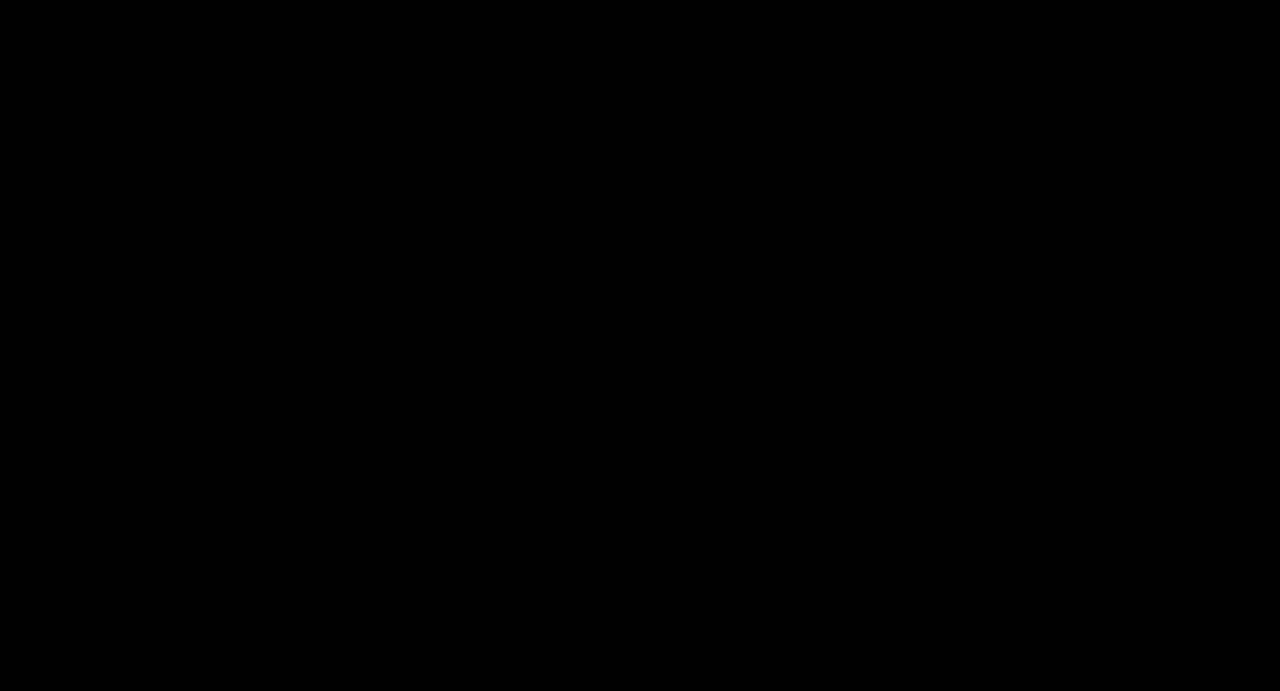
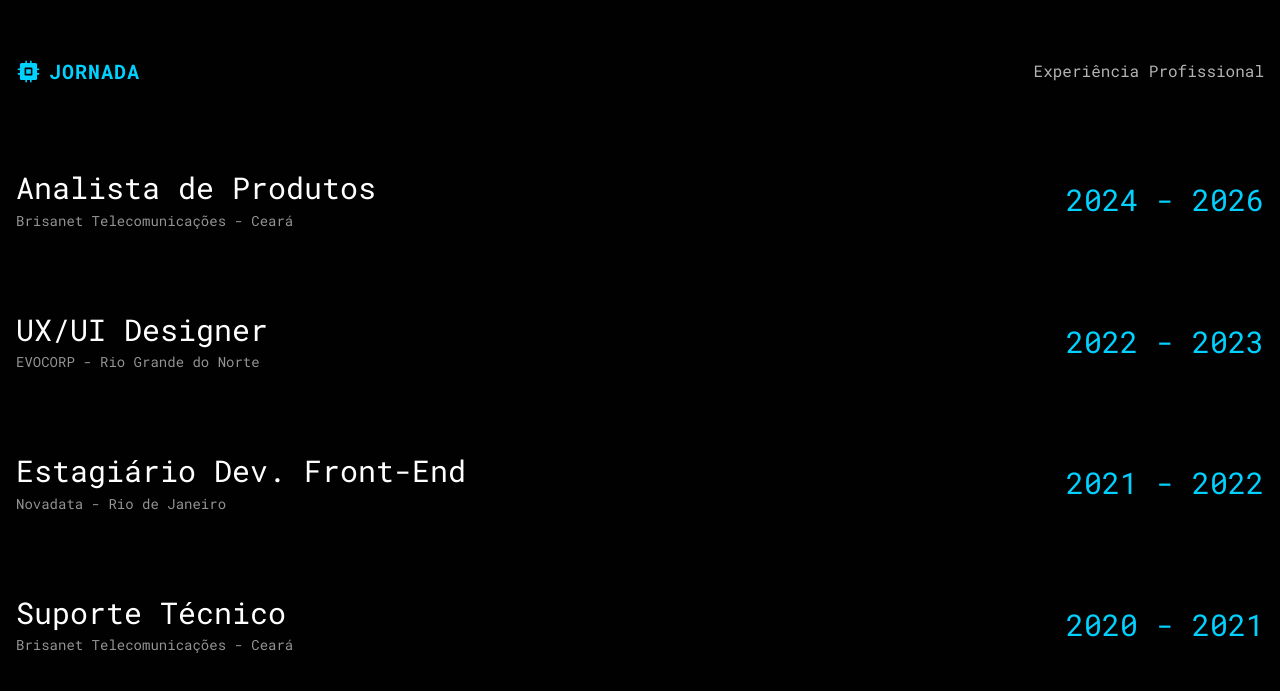
Before and after one commit to oecarvalho/portifolioCarvalho2026, a Next.js app: page / in a window 1280 px wide. Shown: the part 5267-5958 px from the top of the page. Before the commit the page ends 5084 px from the top, so only its background shows below. Built offline with nearby package versions, Linux system fonts and the light colour scheme.

Commit message:
finalizando sessão de jornada

```diff
--- /dev/null
+++ b/src/components/journey-section/journey-section.tsx
@@ -0,0 +1,58 @@
+import { CpuIcon } from "@phosphor-icons/react"
+
+export const JourneySection = () => {
+    const experiences = [
+        { title: "Analista de Produtos", company: "Brisanet Telecomunicações - Ceará", date: "2024 - 2026" },
+        { title: "UX/UI Designer", company: "EVOCORP - Rio Grande do Norte", date: "2022 - 2023" },
+        { title: "Estagiário Dev. Front-End", company: "Novadata - Rio de Janeiro", date: "2021 - 2022" },
+        { title: "Suporte Técnico", company: "Brisanet Telecomunicações - Ceará", date: "2020 - 2021" },
+    ];
+
+    return (
+        <section className="mt-32 md:mt-60 w-full">
+
+            <div className="container mx-auto px-4">
+                <div className="flex flex-col md:flex-row justify-between items-start md:items-center mb-8 md:mb-11 gap-4">
+                    <div className="flex items-center gap-2">
+                        <CpuIcon size={25} weight="fill" className="text-[#00D1FF]" />
+                        <span className="text-[#00D1FF] font-bold text-lg md:text-xl uppercase tracking-wider">
+                            Jornada
+                        </span>
+                    </div>
+
+                    <div>
+                        <p className="text-left md:text-right text-white/70 text-sm md:text-base">
+                            Experiência Profissional
+                        </p>
+                    </div>
+                </div>
+            </div>
+
+            <ul className="mt-6 md:mt-10">
+                {experiences.map((item, index) => (
+                    <li
+                        key={index}
+                        className="group w-full transition-all duration-300 hover:bg-[#00D1FF] cursor-default"
+                    >
+                        <div className="container mx-auto px-4 flex flex-col md:flex-row justify-between items-start md:items-center py-8 md:py-10 gap-4 md:gap-0">
+                            <div>
+                                {/* Texto responsivo: text-xl no mobile, text-3xl no desktop */}
+                                <p className="font-sans text-xl md:text-3xl text-white group-hover:text-black transition-colors leading-tight">
+                                    {item.title}
+                                </p>
+                                <span className="font-sans text-xs md:text-sm text-[#939393] group-hover:text-black/70 transition-colors block mt-1">
+                                    {item.company}
+                                </span>
+                            </div>
+
+                            {/* Data responsiva */}
+                            <p className="font-mono text-xl md:text-3xl text-[#00D1FF] group-hover:text-black transition-colors">
+                                {item.date}
+                            </p>
+                        </div>
+                    </li>
+                ))}
+            </ul>
+        </section>
+    )
+}
--- a/src/pages/index.tsx
+++ b/src/pages/index.tsx
@@ -1,5 +1,6 @@
 import { About } from "@/components/about-section/about-section";
 import { HeroSection } from "@/components/hero-section/hero-section";
+import { JourneySection } from "@/components/journey-section/journey-section";
 import { ProjectsSection } from "@/components/projects-section/projects-section";
 import { TechSwiper } from "@/components/techSwipper-section/techSwipper-section";
 import { WorkSection } from "@/components/work-section/work-section";
@@ -12,6 +13,7 @@ export default function Home() {
       <ProjectsSection/>
       <TechSwiper/>
       <About/>
+      <JourneySection/>
     </article>
   );
 }
```
